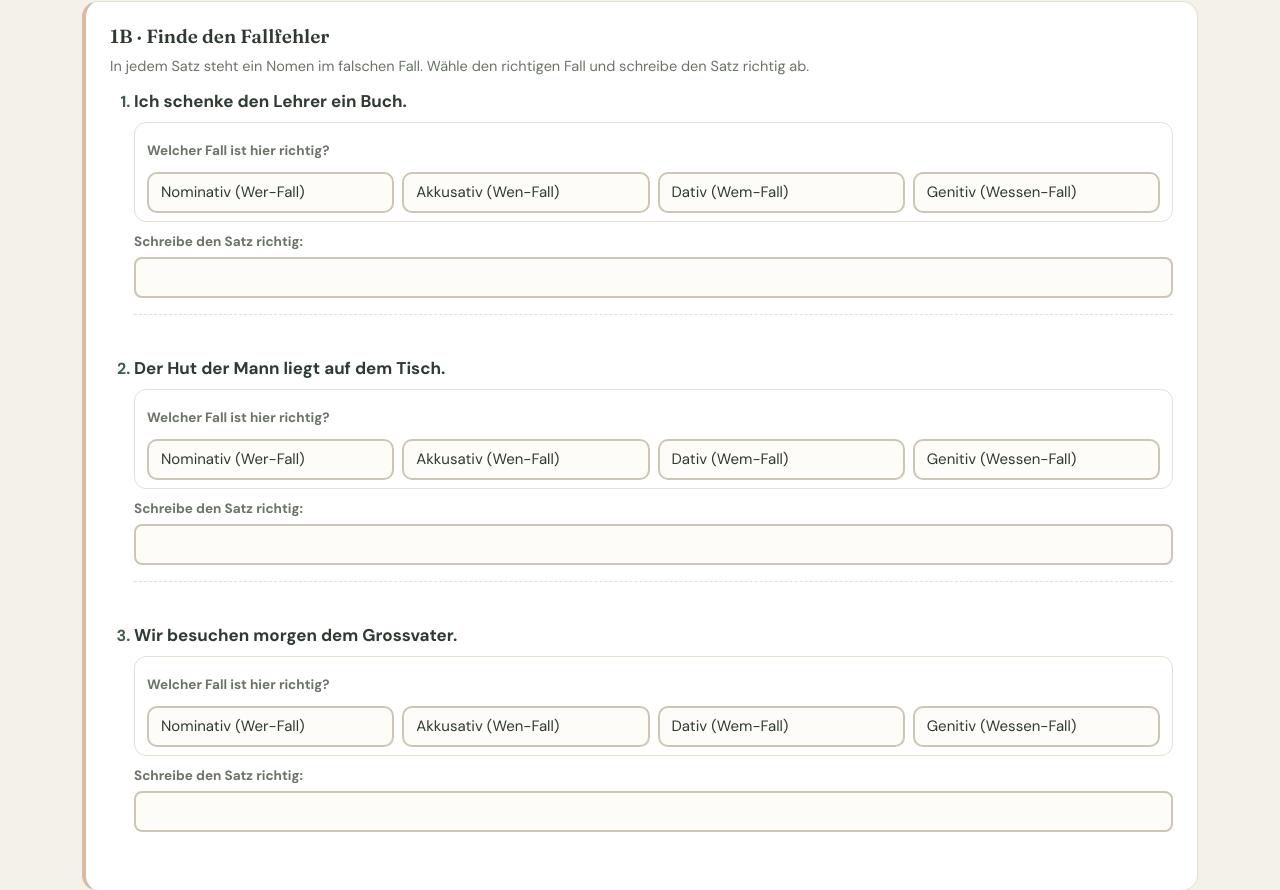
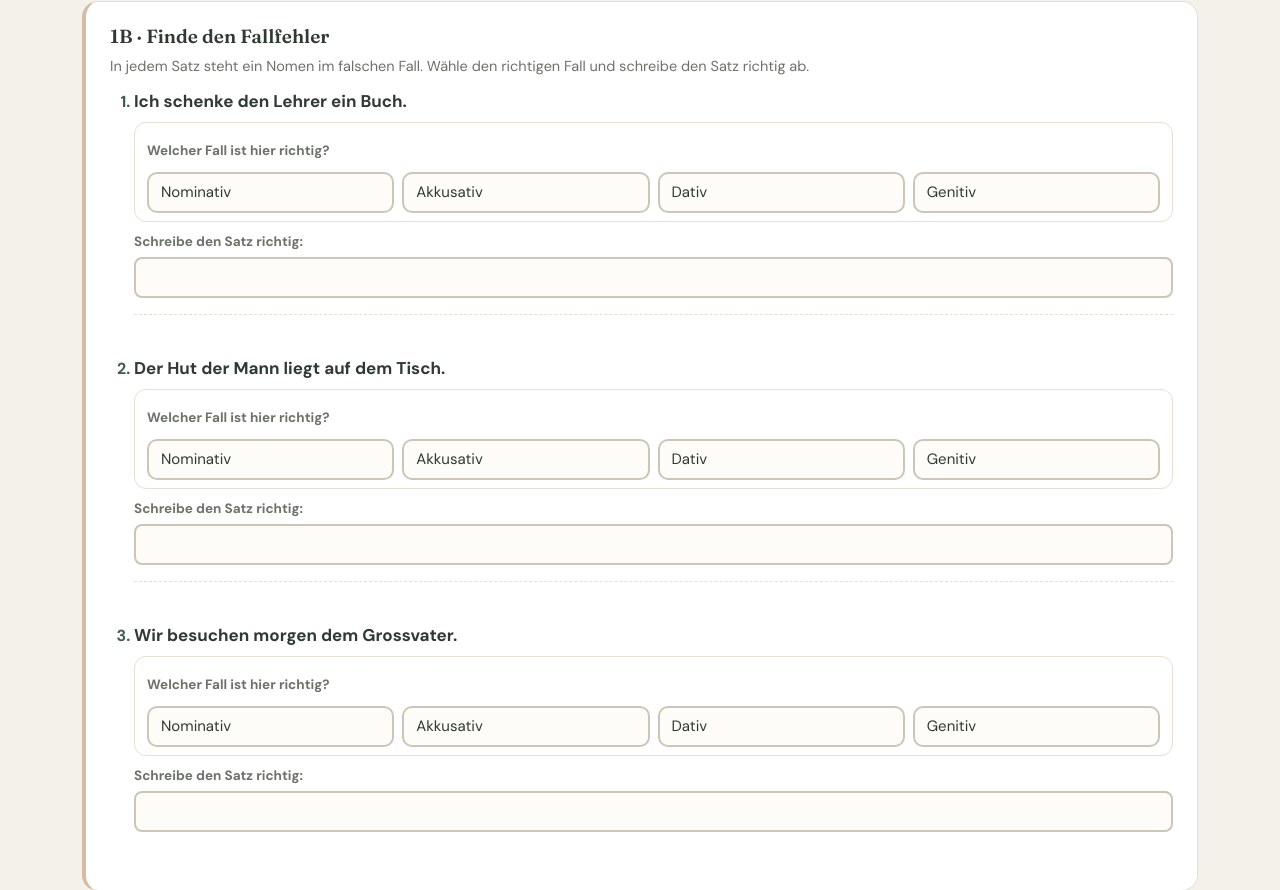
Before and after one commit to anjamuggli-ctrl/MooseOnline, a plain HTML site: page primar6-deutsch-faelle.html in a window 1280 px wide. Shown: the part 1357-2247 px from the top of the page. Drawn offline with Linux system fonts and the light colour scheme.

Commit message:
Deutsch: die vier Fälle – Antwortmöglichkeiten nur mit dem Namen des Falls
Co-Authored-By: Claude Opus 5.5 <noreply@anthropic.com>
Claude-Session: https://claude.ai/code/session_01FBovzHHJZhzjYQMBPqvFr6

```diff
--- a/primar6-deutsch-faelle.html
+++ b/primar6-deutsch-faelle.html
@@ -184,7 +184,7 @@ function T_open(id, title, hint, qs, before){
 /* =====================================================================
 
 /* ================= AUFGABENTYPEN «DIE VIER FÄLLE» ================= */
-var FALL = ["Nominativ (Wer-Fall)","Akkusativ (Wen-Fall)","Dativ (Wem-Fall)","Genitiv (Wessen-Fall)"];
+var FALL = ["Nominativ","Akkusativ","Dativ","Genitiv"];
 var KURZ = { N:"Nom.", A:"Akk.", D:"Dat.", G:"Gen." };
 function inp(id, ans, w, cls){ var len = Math.max.apply(null, ans.split("|").map(function(a){ return a.length; }));
   return '<input class="ex-in ex-scrivi'+(cls?' '+cls:'')+'" type="text" data-t="'+id+'" data-ans="'+esc(ans)+'" autocomplete="off" autocapitalize="off" spellcheck="false" aria-label="Antwort"'+(cls?'':' style="width:'+(w||len+4)+'ch"')+'>'; }
```
Also changed, not shown: _build/primar6_de_faelle/1_faelle.html (+1 -1 lines), _build/primar6_de_faelle/en/1_faelle.html (+1 -1 lines), _build/primar6_de_faelle/it/1_faelle.html (+1 -1 lines), _build/primar6_de_faelle/rm/1_faelle.html (+1 -1 lines), en/primar6-deutsch-faelle.html (+1 -1 lines), it/primar6-deutsch-faelle.html (+1 -1 lines), rm/primar6-deutsch-faelle.html (+1 -1 lines).
